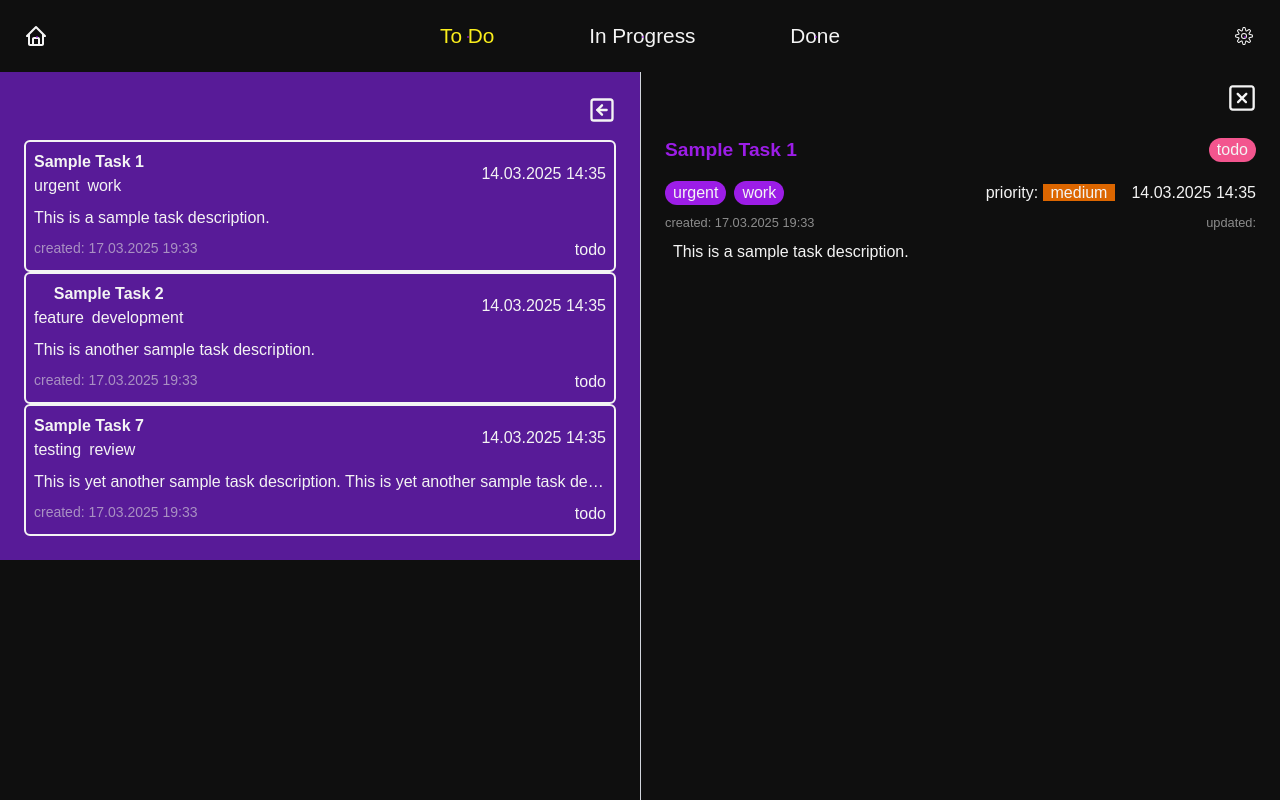
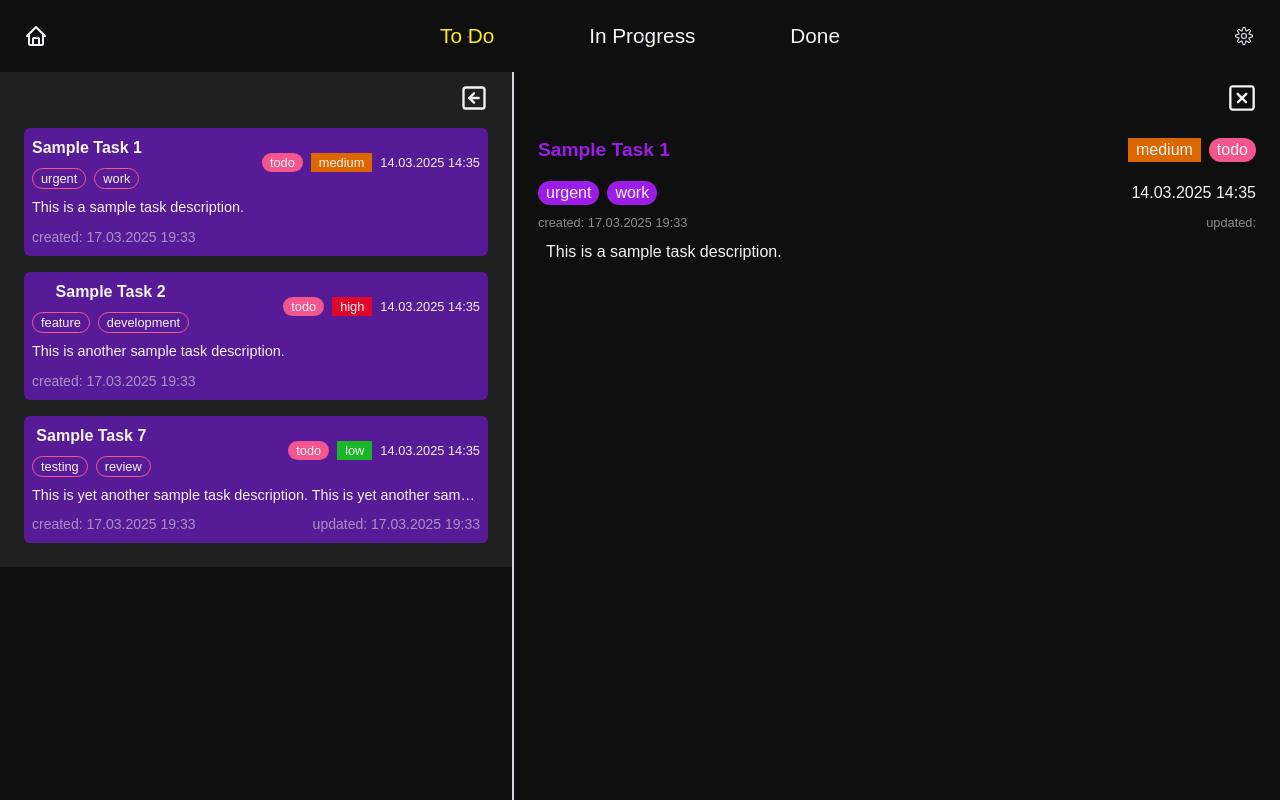
Before and after one commit to Uvoi/task-manager, a Next.js app: page /todo in a window 1280 px wide. Both pictures are taken after a click on the button 639 px from the left and 162 px from the top of the page. Built offline with nearby package versions, Linux system fonts and the light colour scheme.

Commit message:
feat(TaskItem, TaskList, TaskLayout, MainLayout): Updated styles

```diff
--- /dev/null
+++ b/src/features/Task/lib/Task.ts
@@ -0,0 +1,17 @@
+import { TaskPriority, TaskStatus } from "@/entities/Task/model/types"
+
+export const taskPriorityColor: Record<TaskPriority, "success" | "warning" | "error" | "primary"> =
+{
+    low:"success",
+    medium: "warning",
+    high: "error",
+    unset: "primary"
+}
+
+export const taskStatusColor: Record<TaskStatus, "success" | "warning" | "primary" | "tertiary"> =
+{
+    todo: "tertiary",
+    "in-progress": "warning",
+    done: "success",
+    unset: "primary"
+}
--- a/src/features/Todo/Todo.tsx
+++ b/src/features/Todo/Todo.tsx
@@ -27,12 +27,13 @@ const DEBUG_TASKS: Task[] = [
         tags: ["feature", "development"]
     },
     {
-        id: 7,
+        id: 8,
         title: "Sample Task 7",
         description: "This is yet another sample task description. This is yet another sample task description. This is yet another sample task description.",
         status: "todo",
         dueDate: "14.03.2025 14:35",
         creationDate: "17.03.2025 19:33",
+        updatedDate: "17.03.2025 19:33",
         priority: "low",
         tags: ["testing", "review"]
     }
--- a/src/shared/layouts/MainLayout/MainLayout.tsx
+++ b/src/shared/layouts/MainLayout/MainLayout.tsx
@@ -20,14 +20,14 @@ export const MainLayout = ({data}: MainLayoutProps) =>
     if (!hasHydrated) return null;
     return(
         <div
-            className="flex min-h-[91vh]"
+            className="flex min-h-[91vh] overflow-hidden"
         >
             {!hide ?
                 <>
-                    <div className="flex-1 w-1/2">
+                    <div className="w-4/10 grow-1">
                         <TaskList elements={data} add={addTask} del={deleteTask} select={selectTask} selected={selectedTaskId} onHide={()=>setHide(true)} hideAccept={selectedTaskId!==null}/>
                     </div>
-                    <div className="w-[1px] bg-gray-300 cursor-col-resize hover:bg-gray-400"
+                    <div className="w-[2px] bg-gray-300 cursor-col-resize hover:bg-gray-400"
                         onMouseDown={(e) => {
                             const startX = e.clientX;
                             const leftPanel = e.currentTarget.previousElementSibling as HTMLElement;
@@ -37,7 +37,7 @@ export const MainLayout = ({data}: MainLayoutProps) =>
                                 const container = leftPanel.parentElement as HTMLElement;
                                 const containerWidth = container.offsetWidth;
                                 const newWidth = startWidth + (e.clientX - startX);
-                                const clampedWidth = Math.max(300, Math.min(containerWidth - 300, newWidth));
+                                const clampedWidth = Math.max(450, Math.min(containerWidth - 450, newWidth));
                                 leftPanel.style.width = clampedWidth + 'px';
                                 leftPanel.style.flex = 'none';
                             };
@@ -62,7 +62,7 @@ export const MainLayout = ({data}: MainLayoutProps) =>
             </div>
             }
             {selectedTaskId!==null && (
-                <div className="flex-1 w-1/2">
+                <div className="w-6/10 grow-1 overflow-hidden min-w-0">
                     <TaskLayout task={getTask(selectedTaskId)} onClose={()=>selectTask(null)}/>
                 </div>
             )}
--- a/src/shared/layouts/TaskLayout/TaskLayout.tsx
+++ b/src/shared/layouts/TaskLayout/TaskLayout.tsx
@@ -1,4 +1,5 @@
 import { Task } from "@/entities/Task/model/types";
+import { taskPriorityColor, taskStatusColor } from "@/features/Task/lib/Task";
 import { Button } from "@/shared/ui/Button/Button";
 import { Chip } from "@/shared/ui/Chip/Chip";
 import { TextArea } from "@/shared/ui/TextArea/TextArea";
@@ -34,23 +35,9 @@ export const TaskLayout = ({task, onClose}:TaskLayoutProps) =>
     {
         setDescription(e.target.value)
     }
-    const getTaskPriorityColor = () =>
-    {
-        switch(task?.priority)
-        {
-            case "low":
-                return "success"
-            case "medium":
-                return "warning"
-            case "high":
-                return "error"
-            default:
-                return "tertiary"
-        }
-    }
     return(
         <div
-            className="w-full flex flex-col p-6 pt-3 h-full"
+            className="w-full flex flex-col p-6 pt-3 h-full overflow-hidden min-w-0"
         >
             <Button variant="tertiary" className="self-end !p-0 mb-4" onClick={onClose}><CgCloseR size={28}/></Button>
             <div className="flex flex-col gap-2">
@@ -78,7 +65,10 @@ export const TaskLayout = ({task, onClose}:TaskLayoutProps) =>
                             }}
                         />
                     )}
-                    <Chip value={task?.status} variant="filled" color="tertiary"/>
+                    <div className="flex gap-2">
+                        <Chip rounded={false} value={task?.priority} color={task?.priority && taskPriorityColor[task?.priority]} />
+                        <Chip value={task?.status} variant="filled" color={task?.status && taskStatusColor[task.status]}/>
+                    </div>
                 </div>
                 <div
                     className="flex justify-between"
@@ -87,9 +77,8 @@ export const TaskLayout = ({task, onClose}:TaskLayoutProps) =>
                         {task?.tags?.map((tag) => <Chip key={tag} value={tag}/>)}
                     </div>
                     <div
-                        className="flex gap-4"
+                        className="flex"
                     >
-                        <span>priority: <Chip rounded={false} value={task?.priority} color={getTaskPriorityColor()} /></span>
                         <span>{task?.dueDate}</span>
                     </div>
                 </div>
@@ -100,9 +89,9 @@ export const TaskLayout = ({task, onClose}:TaskLayoutProps) =>
                     <span>updated: {task?.updatedDate}</span>
                 </div>
             </div>
-            <div className="h-full">
+            <div className="h-full overflow-hidden">
                 <TextArea value={description} onChange={handleEditDescription} variant="clear"
-                    className="w-full h-full"
+                    className="w-full h-full resize-none"
                 />
             </div>
         </div>
--- a/src/shared/ui/TaskList/TaskItem.tsx
+++ b/src/shared/ui/TaskList/TaskItem.tsx
@@ -1,5 +1,7 @@
 import { Task } from "@/entities/Task/model/types";
 import { Button } from "../Button/Button";
+import { Chip } from "../Chip/Chip";
+import { taskPriorityColor, taskStatusColor } from "@/features/Task/lib/Task";
 
 interface TaskItemProps
 {
@@ -12,31 +14,33 @@ export const TaskItem = ({task, del, select, selected}:TaskItemProps) =>
 {
     return(
         <Button
-            variant="tertiary"
-            className="flex flex-col border-2 gap-2 p-4 w-full !items-stretch"
+            variant="secondary"
+            className="flex flex-col gap-2 p-4 w-full !items-stretch"
             onClick={()=>{select(task.id)}}
         >
             <div
                 className="flex items-center justify-between"
             >
-                <div className="flex flex-col">
-                    {task.title && <p className="weight font-[700]">{task.title}</p>}
+                <div className="flex flex-col gap-2">
+                    {task.title && <p className="font-[700]">{task.title}</p>}
                     {task.tags && <div
                         className="flex gap-2"
-                    >{task.tags.map((tag) => <span key={tag}>{tag}</span>)}</div>}
+                    >{task.tags.map((tag) => <Chip className="text-[0.8rem]" key={tag} value={tag} variant='outlined' color="tertiary"/>)}</div>}
                 </div>
-                {task.dueDate && <span>{task.dueDate}</span>}
+                <div className="flex gap-2 text-[0.8rem]">
+                    {task.status && <Chip value={task.status} color={task.status && taskStatusColor[task.status]}/>}
+                    <Chip rounded={false} value={task.priority} color={task.priority && taskPriorityColor[task.priority]}/>
+                    {task.dueDate && <span>{task.dueDate}</span>}
+                </div>
             </div>
             {task.description && <p
-                className="text-left whitespace-nowrap overflow-hidden text-ellipsis"
+                className="text-left whitespace-nowrap overflow-hidden text-ellipsis text-[0.9rem]"
             >{task.description}</p>}
             <div
                 className="flex justify-between"
             >
-                {task.creationDate && <span
-                    className="text-text-secondary text-[14px]"
-                >created: {task.creationDate}</span>}
-                {task.status && <span>{task.status}</span>}
+                {task.creationDate && <span className="text-text-secondary text-[14px]">created: {task.creationDate}</span>}
+                {task.updatedDate && <span className="text-text-secondary text-[14px]">updated: {task.updatedDate}</span>}
             </div>
         </Button>
     )
--- a/src/shared/ui/TaskList/TaskList.tsx
+++ b/src/shared/ui/TaskList/TaskList.tsx
@@ -18,12 +18,12 @@ export const TaskList = ({elements, add, del, select, selected, onHide, hideAcce
 {
     return(
         <div
-            className="w-full flex flex-col bg-secondary p-6"
+            className="w-full flex flex-col bg-text-tertiary p-6 pt-3"
         >
             {hideAccept && <Button variant="tertiary" className="self-end !p-0 mb-4" onClick={onHide}><LuSquareArrowLeft size={28}/></Button>}
             {elements && elements.length > 0 ? (
                 <ul
-                    className="flex flex-col"
+                    className="flex flex-col gap-4"
                 >
                     {elements.map((element, index) => (
                         <li key={index}
```
